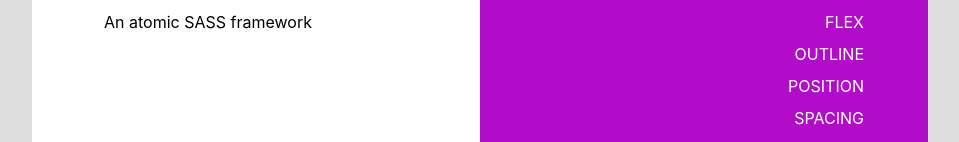
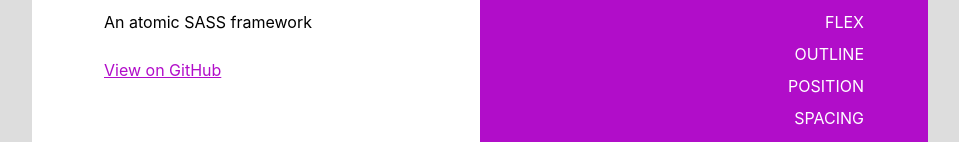
Before and after one commit to dashedstripes/koan, a plain HTML site: page index.html in a window 1280 px wide. Shown: the part 258-400 px from the top of the page, without its empty margins (160-1119 px from the left). Drawn offline with Linux system fonts and the light colour scheme.

Commit message:
Add view on github link

```diff
--- a/index.html
+++ b/index.html
@@ -20,6 +20,9 @@
               <div class="p-05">
                 <h1 class="fz-4 fw-b mb-05">KOAN</h1>
                 <p class="mb-2">An atomic SASS framework</p>
+                <a href="https://github.com/dashedstripes/koan" class="c-purple">
+                  View on GitHub
+                </a>
               </div>
             </div>
           </div>
```
